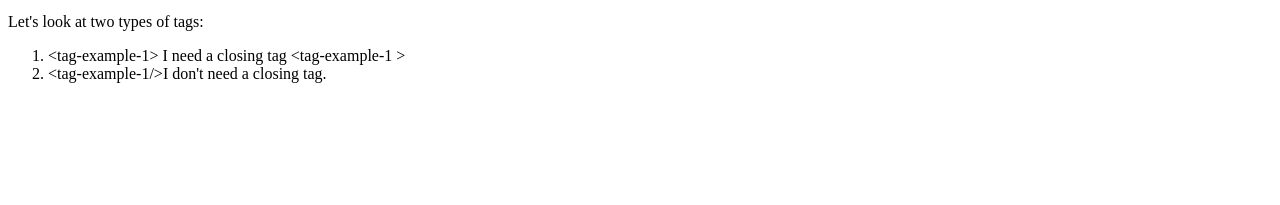
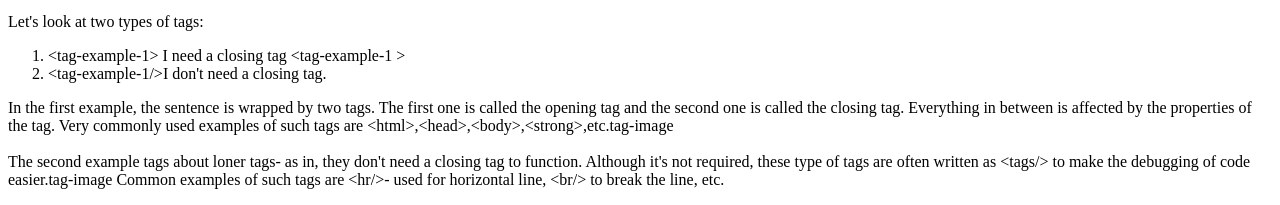
Before and after one commit to gauravdwivedi/simplehtmlblogpage, a plain HTML site: page index.html in a window 1280 px wide. Shown: the part 2133-2338 px from the top of the page. Before the commit the page ends 2232 px from the top, so only its background shows below. Drawn offline with Linux system fonts and the light colour scheme.

Commit message:
second commit

```diff
--- a/index.html
+++ b/index.html
@@ -55,6 +55,18 @@
         <li> &lt;tag-example-1/&gt;I don't need a closing tag.
     </ol>
 
+    <p>In the first example, the sentence is wrapped by two tags. The first one is called the opening tag and the second one is called the closing tag. Everything in between is affected by the properties of the tag.
+        Very commonly used examples of such tags are &lt;html&gt;,&lt;head&gt;,&lt;body&gt;,&lt;strong&gt;,etc.tag-image
+
+        <br>
+        <br>
+            The second example tags about loner tags- as in, they don't need a closing  tag to function. Although it's not required, these type of tags are often written as &lt;tags/&gt; to make the debugging of code easier.tag-image
+
+
+        Common examples of such tags are &lt;hr/&gt;- used for horizontal line, &lt;br/&gt; to break the line, etc.
+    </p>
+
+
         </div>
     </main>
 
```
